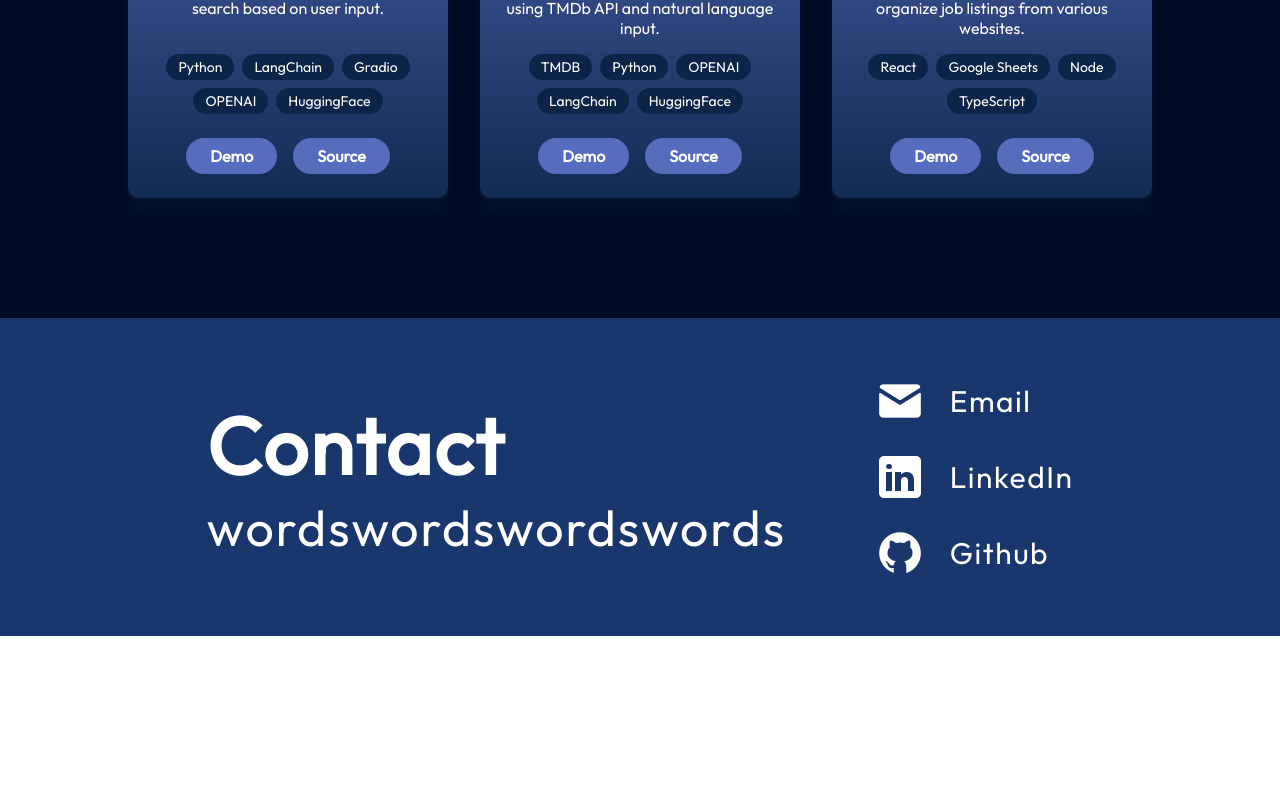
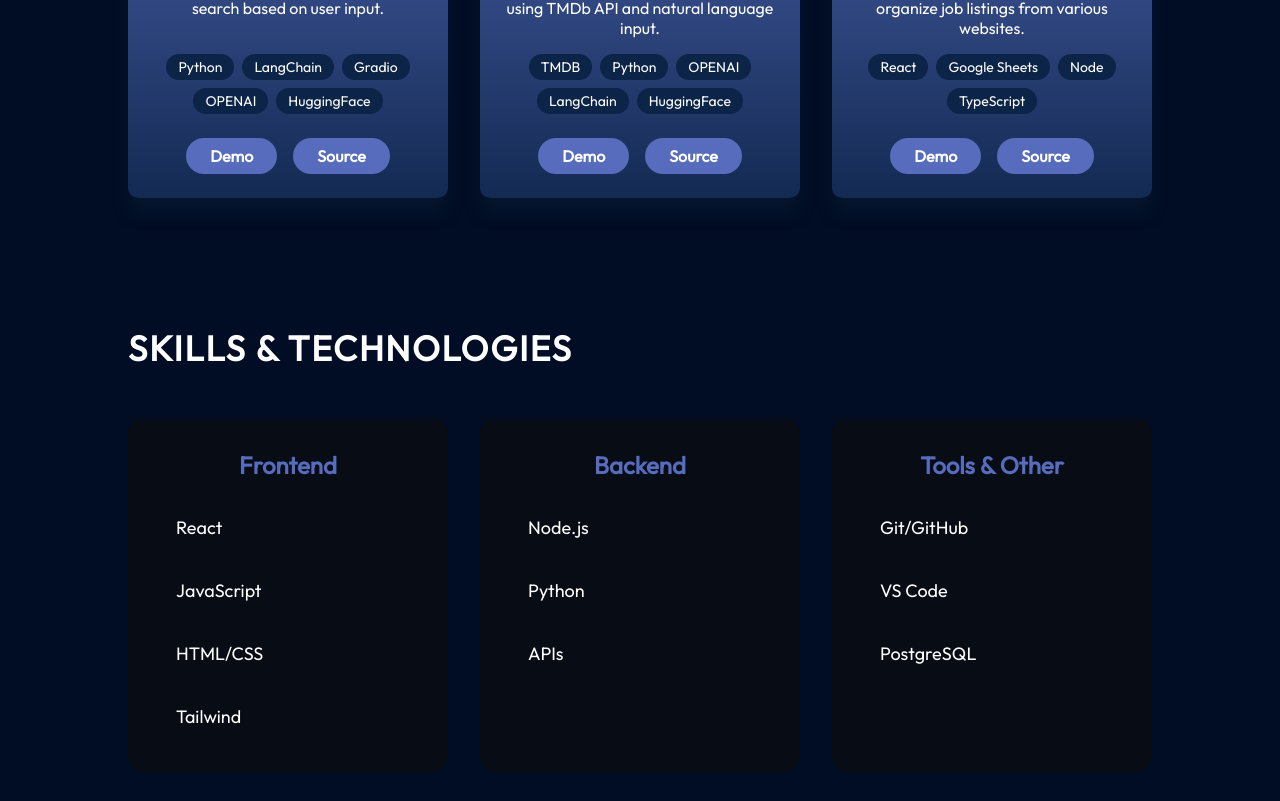
Before and after one commit to AfricanBolu/africanbolu.github.io, a React (Vite) app: page / in a window 1280 px wide. Shown: the part 1996-2797 px from the top of the page. Before the commit the page ends 2632 px from the top, so only its background shows below. Built offline with nearby package versions, Linux system fonts and the light colour scheme.

Commit message:
fixed more issues with the styling, added new section for skills

```diff
--- a/src/App.jsx
+++ b/src/App.jsx
@@ -8,6 +8,7 @@ import About from './components/About/About';
 // import Experience from './components/Experience/Experience';
 import Projects from './components/Projects/Projects';
 import Contact from './components/Contact/Contact';
+import Skills from './components/Skills/Skills';
 
 const App = () => {
   return (
@@ -17,6 +18,7 @@ const App = () => {
       <About />
       {/* <Experience /> */}
       <Projects />
+      <Skills />
       <Contact />
     </div>
   );
--- a/src/App.module.css
+++ b/src/App.module.css
@@ -4,6 +4,7 @@
 .App {
     background-color: var(--color-bg);
     width: 100%;
-    height: 100%;
-    overflow: hidden;
+    min-height: 100vh;
+    overflow-x: hidden;
+    position: relative;
 }
--- a/src/components/About/About.jsx
+++ b/src/components/About/About.jsx
@@ -1,6 +1,5 @@
 /** @format */
 
-import 'react';
 import styles from './About.module.css';
 import profilePic from '../../assets/hero/profile-pic.png';
 import {CodeIcon, DatabaseIcon, CpuIcon } from '@phosphor-icons/react';
@@ -14,7 +13,7 @@ const About = () => {
         <ul className={styles.aboutContent}>
           <li className={styles.aboutText}>
             <div className={styles.iconWrapper}>
-              <CodeIcon size={45} color='#0490fb' weight="bold" />
+              <CodeIcon size={45} color='#19376d' weight="bold" />
             </div>
             <div className={styles.aboutItems}>
               <h3>Software Engineer</h3>
@@ -26,7 +25,7 @@ const About = () => {
           </li>
           <li className={styles.aboutText}>
             <div className={styles.iconWrapper}>
-              <DatabaseIcon size={45} color='#0490fb' weight="bold" />
+              <DatabaseIcon size={45} color='#19376d' weight="bold" />
             </div>
             <div className={styles.aboutItems}>
               <h3>Backend & Systems</h3>
@@ -38,7 +37,7 @@ const About = () => {
           </li>
           <li className={styles.aboutText}>
             <div className={styles.iconWrapper}>
-              <CpuIcon size={45} color='#0490fb' weight="bold" />
+              <CpuIcon size={45} color='#19376d' weight="bold" />
             </div>
             <div className={styles.aboutItems}>
               <h3>AI-Powered Applications</h3>
--- a/src/components/Contact/Contact.jsx
+++ b/src/components/Contact/Contact.jsx
@@ -1,4 +1,3 @@
-import 'react';
 import styles from './Contact.module.css';
 import contactPic from '../../assets/contact/emailIcon.png';
 import linkedinPic from '../../assets/contact/linkedinIcon.png';
@@ -6,27 +5,63 @@ import githubPic from '../../assets/contact/githubIcon.png';
 
 const Contact = () => {
   return (
-    <footer className={styles.container} id="contact">
-      <div className={styles.content}>
-        <h2>Contact</h2>
-        <p>wordswordswordswords</p>
+    <footer
+      className={styles.container}
+      id="contact"
+    >
+      <div
+        className={styles.content}
+      >
+        <h2>
+          Contact
+        </h2>
+        <p>
+          I'm always open to collaborations and new opportunities
+        </p>
       </div>
-      <ul className={styles.links}>
+      <ul
+        className={styles.links}
+      >
         <li className={styles.link}>
-          <img src={contactPic} alt="contact-img" />
-          <a href="mailto:oboluodianosen@gmail.com" target="_blank">
+          <img
+            src={contactPic}
+            alt="email icon"
+          />
+          <a
+            href="mailto:oboluodianosen@gmail.com"
+            target="_blank"
+            rel='noopener noreferrer'
+          >
             Email
           </a>
         </li>
-        <li className={styles.link}>
-          <img src={linkedinPic} alt="linkedin-img" />
-          <a href="https://www.linkedin.com/in/bolu-odia" target="_blank">
+        <li
+          className={styles.link}
+        >
+          <img
+            src={linkedinPic}
+            alt="linkedin-img"
+          />
+          <a
+            href="https://www.linkedin.com/in/bolu-odia"
+            target="_blank"
+            rel='noopener noreferrer'
+          >
             LinkedIn
           </a>
         </li>
-        <li className={styles.link}>
-          <img src={githubPic} alt="github-img" />
-          <a href="https://github.com/AfricanBolu" target="_blank">
+        <li
+          className={styles.link}
+        >
+          <img
+            src={githubPic}
+            alt="github-img"
+          />
+          <a
+            href="https://github.com/AfricanBolu"
+            target="_blank"
+            rel='noopener noreferrer'
+          >
             Github
           </a>
         </li>
--- a/src/components/Contact/Contact.module.css
+++ b/src/components/Contact/Contact.module.css
@@ -6,23 +6,24 @@
     justify-content: space-evenly;
     align-items: center;
     color: var(--color-text);
-    margin-top: 120px;
-    width: 100vw;
-    padding: 58px 10%;
-    gap: 10px;
+    margin-top: 8rem;
+    width: 100%;
+    padding: 2.5rem 10%;
+    gap: 1.5rem;
     background-color: var(--color-secondary);
 }
 
 .content h2 {
-    font-size: 80px;
+    font-size: 2rem;
     font-weight: 700;
     letter-spacing: 2px;
+    margin-bottom: 1rem;
 }
 
 .content p {
-    font-size: 50px;
+    font-size: 1.115rem;
     font-weight: 400;
-    letter-spacing: 2px;
+    letter-spacing: 1px;
 }
 
 .links {
@@ -30,35 +31,65 @@
     flex-direction: column;
     align-items: flex-start;
     list-style: none;
-    gap: 26px;
+    gap: 1.5rem;
 }
+
 .link {
     display: flex;
     align-items: center;
-    gap: 25px;
+    gap: 1rem;
+    transition: transform 0.2s ease;
+}
+
+.link:hover {
+    transform: translateX(5px);
 }
 
 .link a {
     color: var(--color-text);
     text-decoration: none;
-    font-size: 30px;
+    font-size: 1.5rem;
     font-weight: 400;
     letter-spacing: 1.5px;
+    transition: color 0.2s ease;
+}
+
+.link a:hover {
+    color: var(--color-primary);
+}
+
+.link img {
+    width: 2.5rem;
+    height: 2.5rem;
 }
 
 @media screen and (max-width: 830px) {
     .container {
         flex-direction: column;
-        gap: 23px;
+        gap: 2rem;
+        padding: 3rem 10%;
     }
 
     .content {
         display: flex;
         flex-direction: column;
         align-items: center;
+        text-align: center;
+    }
+
+    .content h2 {
+        font-size: 2.5rem;
+    }
+
+    content p {
+        font-size: 1.125rem;
     }
 
     .links {
         align-items: center;
     }
+
+    .links a {
+        font-size: 1.25rem;
+    }
 }
--- a/src/components/Hero/Hero.jsx
+++ b/src/components/Hero/Hero.jsx
@@ -1,7 +1,6 @@
 /* eslint-disable react/no-unescaped-entities */
 /** @format */
 
-import 'react';
 import styles from './Hero.module.css';
 // import { getImageUrl } from '../../utils';
 import heroPic from '../../assets/hero/Bolu-pic.png';
--- a/src/components/NavBar/NavBar.jsx
+++ b/src/components/NavBar/NavBar.jsx
@@ -39,6 +39,9 @@ const NavBar = () => {
             <a href="#Experience">Experience</a>
           </li> */}
           <li>
+            <a href="#skills">Skills</a>
+          </li>
+          <li>
             <a href="#projects">Projects</a>
           </li>
           <li>
--- a/src/components/NavBar/NavBar.module.css
+++ b/src/components/NavBar/NavBar.module.css
@@ -72,9 +72,21 @@
 
 	.linkBtn {
 		display: block;
+		background: none;
+		border: none;
+		padding: 0;
 		cursor: pointer;
-		width: 40px;
-		height: 40px;
+	}
+
+	.linkBtn:focus {
+		outline: 2px solid var(--color-primary);
+		outline-offset: 4px;
+	}
+
+	.linkBtn img {
+		display: block;
+		width: 100%;
+		height: 100%;
 	}
 
 	.linklist {
@@ -98,7 +110,7 @@
 	}
 
 	.linklist a:hover {
-		color: var(--color-primary);
+		/* color: var(--color-primary); */
 		font-size: 1.25rem;
 	}
 
--- a/src/components/Projects/ProjectCard.jsx
+++ b/src/components/Projects/ProjectCard.jsx
@@ -1,4 +1,3 @@
-import 'react';
 import PropTypes from 'prop-types';
 import styles from './ProjectCard.module.css';
 
--- a/src/components/Projects/Projects.jsx
+++ b/src/components/Projects/Projects.jsx
@@ -1,4 +1,3 @@
-import 'react';
 import { projects } from '../../data/projects.js';
 import styles from './Projects.module.css';
 import ProjectCard from './ProjectCard';
--- /dev/null
+++ b/src/components/Skills/Skills.jsx
@@ -0,0 +1,40 @@
+// Skills.jsx
+
+import styles from './Skills.module.css';
+
+const Skills = () => {
+  return (
+    <section className={styles.container} id="skills">
+      <h2 className={styles.title}>SKILLS & TECHNOLOGIES</h2>
+      <div className={styles.skillsGrid}>
+        <div className={styles.category}>
+          <h3>Frontend</h3>
+          <ul>
+            <li>React</li>
+            <li>JavaScript</li>
+            <li>HTML/CSS</li>
+            <li>Tailwind</li>
+          </ul>
+        </div>
+        <div className={styles.category}>
+          <h3>Backend</h3>
+          <ul>
+            <li>Node.js</li>
+            <li>Python</li>
+            <li>APIs</li>
+          </ul>
+        </div>
+        <div className={styles.category}>
+          <h3>Tools & Other</h3>
+          <ul>
+            <li>Git/GitHub</li>
+            <li>VS Code</li>
+            <li>PostgreSQL</li>
+          </ul>
+        </div>
+      </div>
+    </section>
+  );
+};
+
+export default Skills;
--- /dev/null
+++ b/src/components/Skills/Skills.module.css
@@ -0,0 +1,112 @@
+/** @format */
+@import '../../vars.css';
+
+.container {
+    position: relative;
+    margin-top: 8rem;
+    margin-inline: auto;
+    padding-inline: 10%;
+    max-width: 1400px;
+    z-index: 1;
+}
+
+.title {
+    font-size: 2.188rem; /* 35px */
+    font-weight: 700;
+    font-family: var(--font-outfit);
+    letter-spacing: 1.75px;
+    color: var(--color-text);
+    text-transform: uppercase;
+    margin-bottom: 3rem;
+}
+
+.skillsGrid {
+    display: grid;
+    grid-template-columns: repeat(auto-fit, minmax(280px, 1fr));
+    gap: 2rem;
+    width: 100%;
+}
+
+.category {
+    background: rgba(12, 12, 12, 0.6);
+    border-radius: 15px;
+    padding: 2rem;
+    transition: transform 0.3s ease, box-shadow 0.3s ease;
+}
+
+.category:hover {
+    transform: translateY(-5px);
+    box-shadow: 0px 8px 20px rgba(4, 144, 251, 0.2);
+}
+
+.category h3 {
+    font-size: 1.5rem;
+    font-weight: 600;
+    color: var(--color-primary);
+    margin-bottom: 1.5rem;
+    font-family: var(--font-outfit);
+    text-align: center;
+}
+
+.category ul {
+    list-style: none;
+    display: flex;
+    flex-direction: column;
+    gap: 1rem;
+}
+
+.category li {
+    color: var(--color-text);
+    font-size: 1.125rem;
+    font-weight: 400;
+    padding: 0.75rem 1rem;
+    background: linear-gradient(
+        90deg,
+        rgba(165, 215, 232, 0.2) 0%,
+        rgba(255, 255, 255, 0) 100%
+    );
+    background-size: 0 100%;
+    background-repeat: no-repeat;
+    border-radius: 8px;
+    transition: background-size 0.3s ease, padding-left 0.3s ease;
+}
+
+.category li:hover {
+    background-size: 100% 100%;
+    padding-left: 1.5rem;
+}
+
+/* Tablet */
+@media screen and (max-width: 1024px) {
+    .skillsGrid {
+        grid-template-columns: repeat(2, 1fr);
+    }
+}
+
+/* Mobile */
+@media screen and (max-width: 768px) {
+    .container {
+        margin-top: 6rem;
+    }
+
+    .title {
+        font-size: 1.75rem;
+    }
+
+    .skillsGrid {
+        grid-template-columns: 1fr;
+        gap: 1.5rem;
+    }
+
+    .category {
+        padding: 1.5rem;
+    }
+
+    .category h3 {
+        font-size: 1.25rem;
+    }
+
+    .category li {
+        font-size: 1rem;
+    }
+}
```
